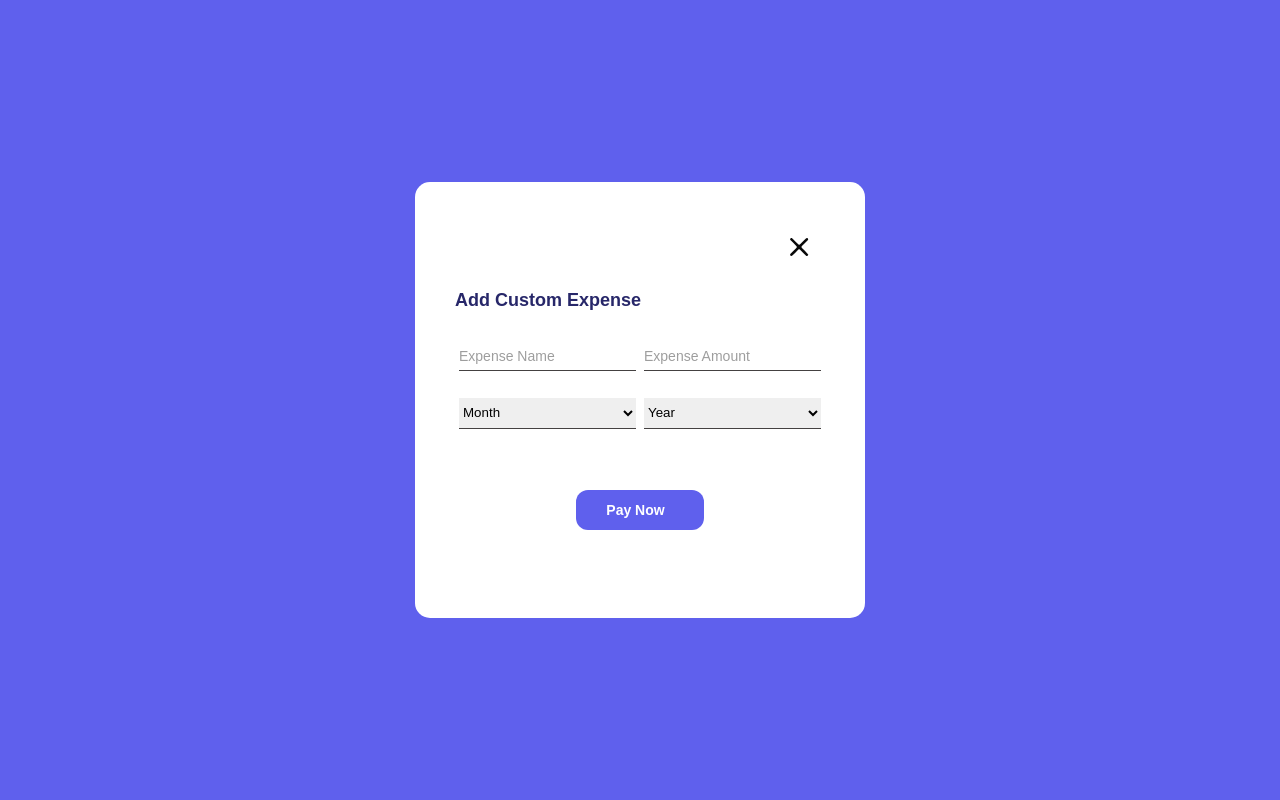
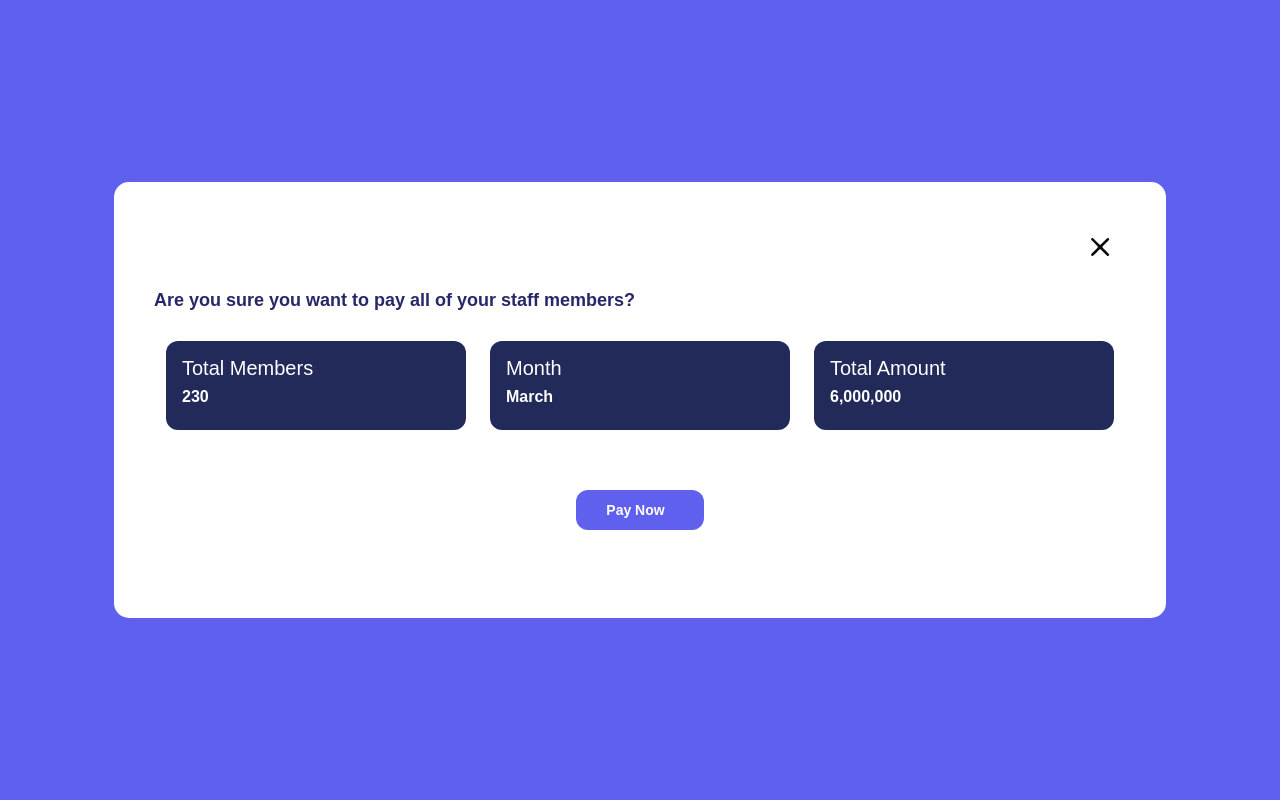
Before and after one commit to arslangoursi/school-management, a React (Vite) app: page / in a window 1280 px wide. Both pictures are taken after a click on the element "Login". Shown: the top 800 px of the page. Built offline with nearby package versions, Linux system fonts and the light colour scheme.

Commit message:
staff member popup add

```diff
--- a/src/components/HomeSection.jsx
+++ b/src/components/HomeSection.jsx
@@ -7,6 +7,7 @@ import AddExpense from "../models/AddExpense";
 import AddIncome from "../models/AddIncome";
 import AddSchool from "../models/AddSchool";
 import SignUp from "../models/SignUp";
+import StaffMembers from "../models/StaffMembers";
 
 export default function HomeSection() {
   const [isAddSchool, setIsAddSchool] = useState(false);
@@ -15,9 +16,16 @@ export default function HomeSection() {
   const [isAddClassEntres, setIsAddClassEntres] = useState(false);
   const [isAddIncome, setIsAddIncome] = useState(false);
   const [isAddExpense, setIsAddExpense] = useState(false);
+  const [isStaffMembers, setIsStaffMembers] = useState(false);
 
   return (
     <>
+      {createPortal(
+        isStaffMembers && (
+          <StaffMembers onClose={() => setIsStaffMembers(false)} />
+        ),
+        document.body
+      )}
       {createPortal(
         isAddExpense && <AddExpense onClose={() => setIsAddExpense(false)} />,
         document.body
@@ -93,7 +101,7 @@ export default function HomeSection() {
             </div>
             <div
               className="home__container__right__login"
-              onClick={() => setIsAddExpense(true)}
+              onClick={() => setIsStaffMembers(true)}
             >
               Login
             </div>
--- a/src/models/Index.jsx
+++ b/src/models/Index.jsx
@@ -4,6 +4,7 @@ import AddClass from "./AddClass";
 import AddClassEntres from "./AddClassEntres";
 import AddIncome from "./AddIncome";
 import AddExpense from "./AddExpense";
+import StaffMembers from "./StaffMembers";
 
 export { AddSchool };
 export { SignUp };
@@ -11,3 +12,4 @@ export { AddClass };
 export { AddClassEntres };
 export { AddIncome };
 export { AddExpense };
+export { StaffMembers };
--- /dev/null
+++ b/src/models/StaffMembers.jsx
@@ -0,0 +1,41 @@
+import React from "react";
+export default function StaffMembers({ onClose }) {
+  return (
+    <>
+      <div className="model__container">
+        <div className="model__content">
+          <div className="signal__input__entry__wraper__svg" onClick={onClose}>
+            <svg width="20" height="20" viewBox="0 0 11 10" fill="none">
+              <path
+                d="M10.0904 9.28084C9.92879 9.51072 9.8354 9.74418 9.65941 9.8663C9.30023 10.1249 8.98415 9.93814 8.71477 9.66875C7.78092 8.74208 6.80037 7.85492 5.93475 6.86718C5.24154 6.077 4.75306 6.14165 4.09218 6.89592C3.26248 7.83696 2.33222 8.6882 1.43787 9.57178C1.0787 9.92736 0.694378 10.247 0.231041 9.72622C-0.149685 9.29521 0.130472 8.94681 0.428588 8.63792C1.34808 7.69688 2.24243 6.72351 3.21938 5.85072C3.94492 5.20061 3.88027 4.75164 3.19424 4.13745C2.30708 3.34008 1.48097 2.47087 0.654868 1.60167C0.31006 1.24249 -0.293356 0.861766 0.263367 0.265534C0.830865 -0.341472 1.22237 0.233209 1.58873 0.592384C2.49026 1.46877 3.40615 2.33079 4.24663 3.26465C4.84286 3.92553 5.2595 3.86088 5.83059 3.23951C6.71776 2.26974 7.68035 1.3682 8.6142 0.441531C8.97338 0.0859466 9.3577 -0.23372 9.82103 0.287085C10.2018 0.718096 9.9216 1.0665 9.62349 1.37539C8.704 2.31643 7.80965 3.28979 6.83269 4.16259C6.10356 4.8127 6.1754 5.26526 6.86143 5.87586C7.75218 6.66964 8.5711 7.54962 9.40439 8.40446C9.64145 8.65229 9.8354 8.9504 10.0904 9.28084Z"
+                fill="#090909"
+              />
+            </svg>
+          </div>
+          <div className="add__class__heading">
+            Are you sure you want to pay all of your staff members?
+          </div>
+          <div className="member__card__container">
+            <div className="member__card">
+              <div className="member__card__heading">Total Members</div>
+              <div className="member__card__deatil">230</div>
+            </div>
+            <div className="member__card">
+              <div className="member__card__heading">Month</div>
+              <div className="member__card__deatil">March</div>
+            </div>
+            <div className="member__card">
+              <div className="member__card__heading">Total Amount</div>
+              <div className="member__card__deatil">6,000,000</div>
+            </div>
+          </div>
+          <div className="add__school__button">
+            <button className="add__school__button__entry">
+              <div className="add__school__button__entry__text">Pay Now</div>
+            </button>
+          </div>
+        </div>
+      </div>
+    </>
+  );
+}
--- a/src/styles/model.scss
+++ b/src/styles/model.scss
@@ -209,7 +209,41 @@ $primary: #222a5a;
   margin: 15px;
   cursor: pointer;
 }
+.member__card__container {
+  width: 100%;
+  display: flex;
+  align-items: center;
+  justify-content: space-between;
+}
+.member__card {
+  width: 300px;
+  display: flex;
+  align-items: flex-start;
+  flex-direction: column;
+  background-color: #222a5a;
+  color: white;
+  padding: 1em;
+  border-radius: 12px;
+  margin: 12px;
+}
+.member__card__heading {
+  font-size: 20px;
+}
+.member__card__deatil {
+  font-size: 16px;
+  font-weight: bold;
+  margin: 8px 0px;
+}
 @media (max-width: 600px) {
+  .member__card {
+    width: 100%;
+  }
+  .member__card__heading {
+    font-size: 16px;
+  }
+  .member__card__container {
+    flex-direction: column;
+  }
   .model__content {
     padding: 1em;
   }
```
